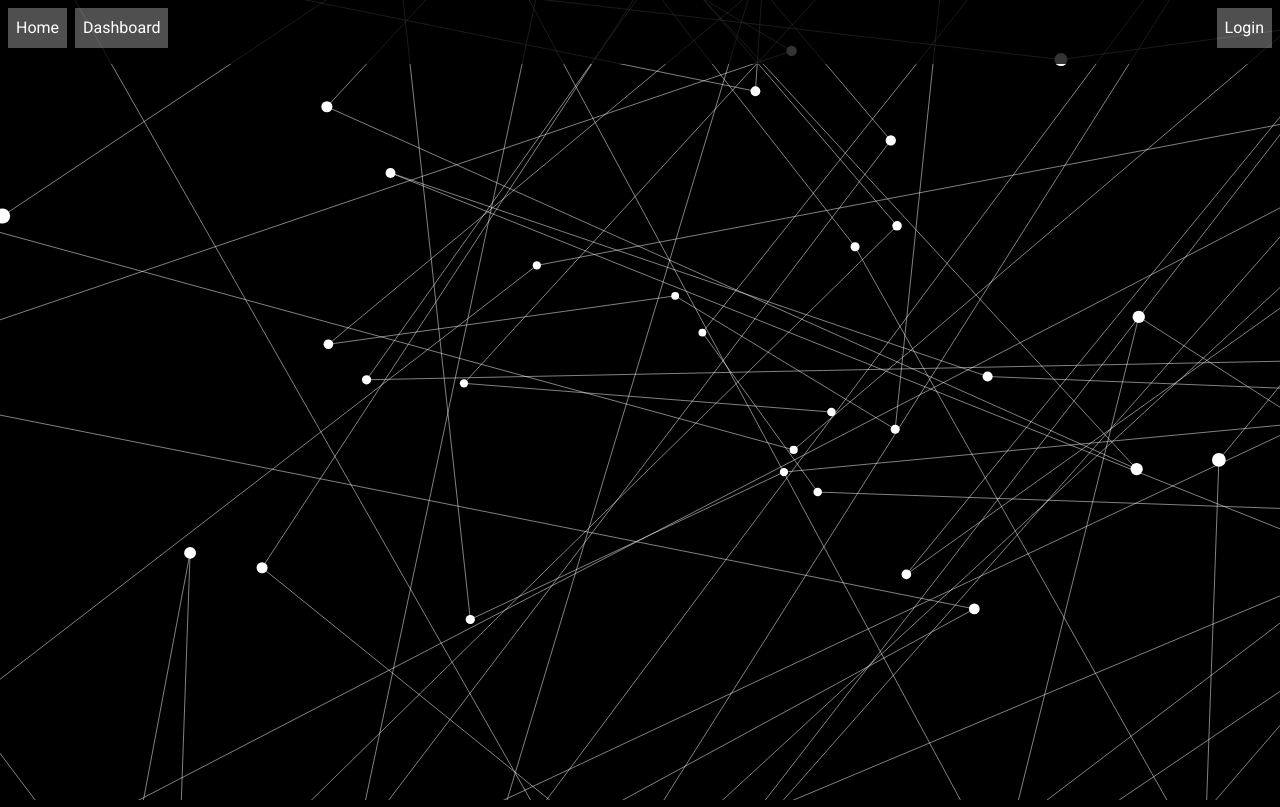
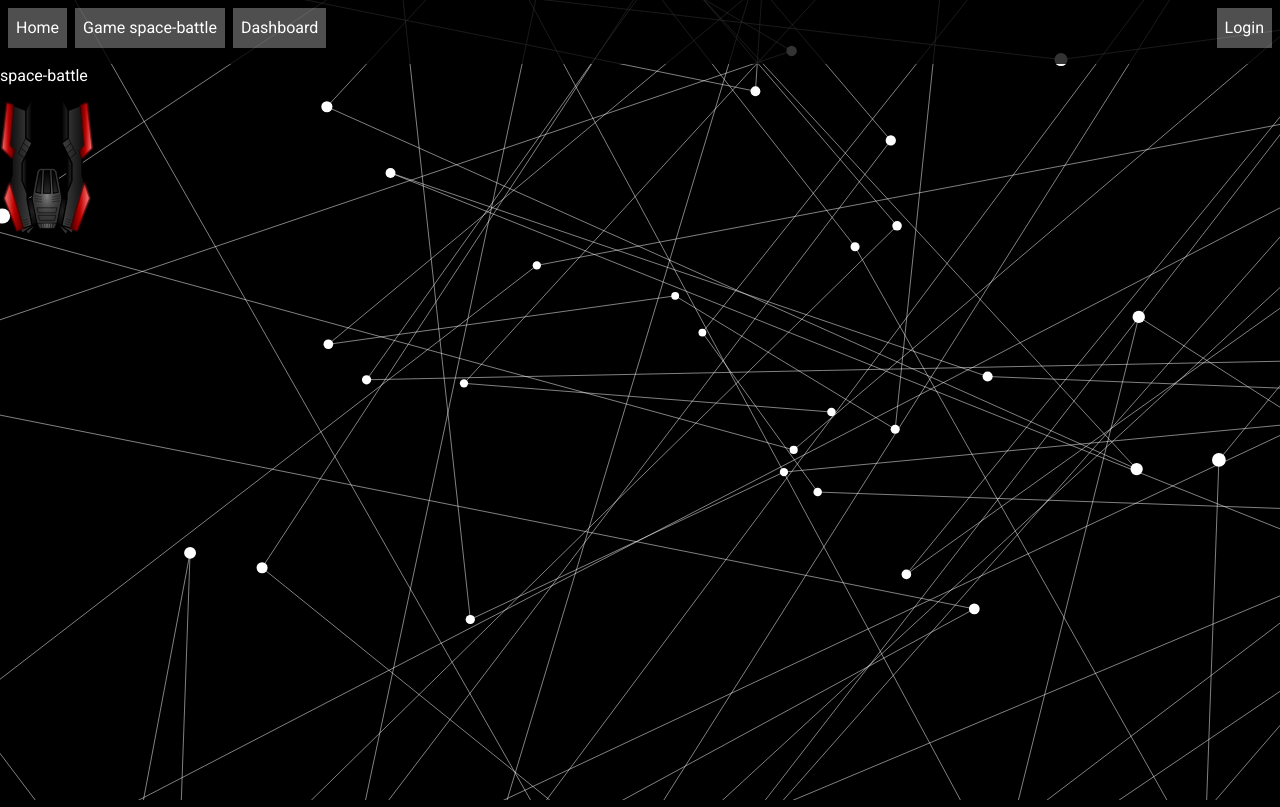
Before and after one commit to SpiritUrban/my-pro, an Angular app: page /games/space-battle in a window 1280 px wide. Before the commit this address led to /. Built offline with nearby package versions, Linux system fonts and the light colour scheme.

Commit message:
add Game - component

```diff
--- a/src/app/app.component.html
+++ b/src/app/app.component.html
@@ -6,6 +6,9 @@
   <nav class="nav">
 
     <a routerLink="./" routerLinkActive="active">Home</a>
+
+    <a routerLink="./games/space-battle" routerLinkActive="active">Game space-battle</a>
+
     <a routerLink="./dashboard" routerLinkActive="active">Dashboard</a>
 
     <a routerLink="./login" class="nav-a-right">Login</a>
--- /dev/null
+++ b/src/app/games/space-battle.component.html
@@ -0,0 +1,9 @@
+<div class="space-battle-container">
+  space-battle
+
+  <!-- Space ship-->
+  <div class="space-ship"></div>
+
+  <img [src]="angularclassLogo" width="25%">
+
+</div>
--- /dev/null
+++ b/src/app/games/space-battle.component.less
@@ -0,0 +1,11 @@
+.space-battle-container {
+  position: absolute;
+  //padding: 4rem 0 0 0;
+  margin-top: 4rem;
+}
+
+
+// space-ship
+.space-ship {
+  //background-image: url(assets/games/space-battle/space-ship.jpg);
+}
--- /dev/null
+++ b/src/app/games/space-battle.component.ts
@@ -0,0 +1,18 @@
+import { Component, OnInit } from '@angular/core';
+
+
+@Component({
+  selector: 'space-battle',
+  templateUrl: './space-battle.component.html',
+  styleUrls: [ './space-battle.component.less' ]
+})
+export class SpaceBattleComponent implements OnInit {
+
+  public angularclassLogo = 'assets/games/space-battle/space-ship.svg';
+
+  constructor() { }
+
+  public ngOnInit() {
+    console.log('space-battle')
+  }
+}
```
Also changed, not shown: src/app/app-routing.module.ts (+15 -10 lines), src/app/app.module.ts (+9 -6 lines), src/assets/games/space-battle/space-ship.svg (added).
